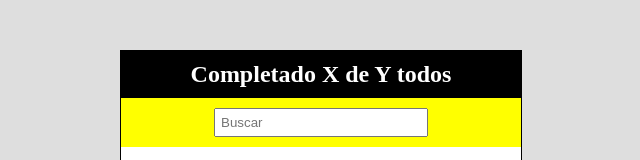
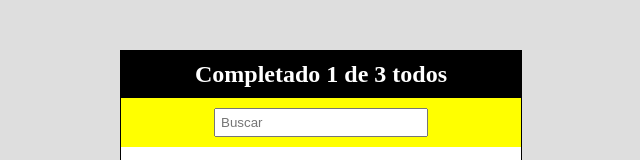
Before and after one commit to hnevado/Todo-App-ReactJS, a React (Create React App) app: page / in a window 1280 px wide. Shown: the top 160 px of the page, without its empty margins (319-959 px from the left). Built offline with nearby package versions, Linux system fonts and the light colour scheme.

Commit message:
Manejo de estados

```diff
--- a/src/App.js
+++ b/src/App.js
@@ -12,7 +12,7 @@ import './CreateTodoButton.css';
 import './App.css';
 
 //Creamos un array con objetos para una lista de todos predefinida
-const todos = [
+const defaultTodos = [
 
    {id:1, text: 'Leer documentación reactjs', completed:true},
    {id:2, text: 'Crear un proyecto reactjs', completed:false},
@@ -20,7 +20,15 @@ const todos = [
 
 ]
 
+
+
 function App(props) {
+
+  const [todos,setTodos] = React.useState(defaultTodos);
+  const [searchValue, setSearchValue] = React.useState('');
+
+  const completedTodos = todos.filter(todo => todo.completed).length;
+  const totalTodos = todos.length;
 
   //Devolvemos los los componentes que vamos a utilizar, englobados en la etiqueta invisible React.fragment (para no llenar de divs innecesarios nuestra app)
   //Por cada todo que haya dentro de nuestra lista de todos, podamos renderizar una vez nuestro todo
@@ -29,8 +37,8 @@ function App(props) {
 
   return (
     <React.Fragment>
-      <TodoCounter />
-      <TodoSearch />
+      <TodoCounter total={totalTodos} completed={completedTodos}/>
+      <TodoSearch searchValue={searchValue} setSearchValue={setSearchValue}/>
       <TodoList>
 
         {todos.map(todo => (
--- a/src/TodoCounter.js
+++ b/src/TodoCounter.js
@@ -1,10 +1,11 @@
 import React from 'react';
 
-function TodoCounter() {
+function TodoCounter({total, completed}) {
+
 
 return (
 
-    <h2 className="contador-todos">Completado X de Y todos</h2>
+    <h2 className="contador-todos">Completado {completed} de {total} todos</h2>
 
 );
 
--- a/src/TodoSearch.js
+++ b/src/TodoSearch.js
@@ -1,9 +1,9 @@
 import React from 'react';
 
-function TodoSearch() {
+function TodoSearch({searchValue, setSearchValue}) {
 
     //const estado = React.useState();
-    const [searchValue, setSearchValue] = React.useState('');
+
     const onChange = (event) => {
 
         setSearchValue(event.target.value);
@@ -15,7 +15,7 @@ function TodoSearch() {
     return (
         <React.Fragment>
            <p id="buscador_todos"><input value={searchValue} type="text" onChange={onChange} placeholder="Buscar"/></p>
-           <p>{searchValue}</p>
+
         </React.Fragment>
     );
 
```
